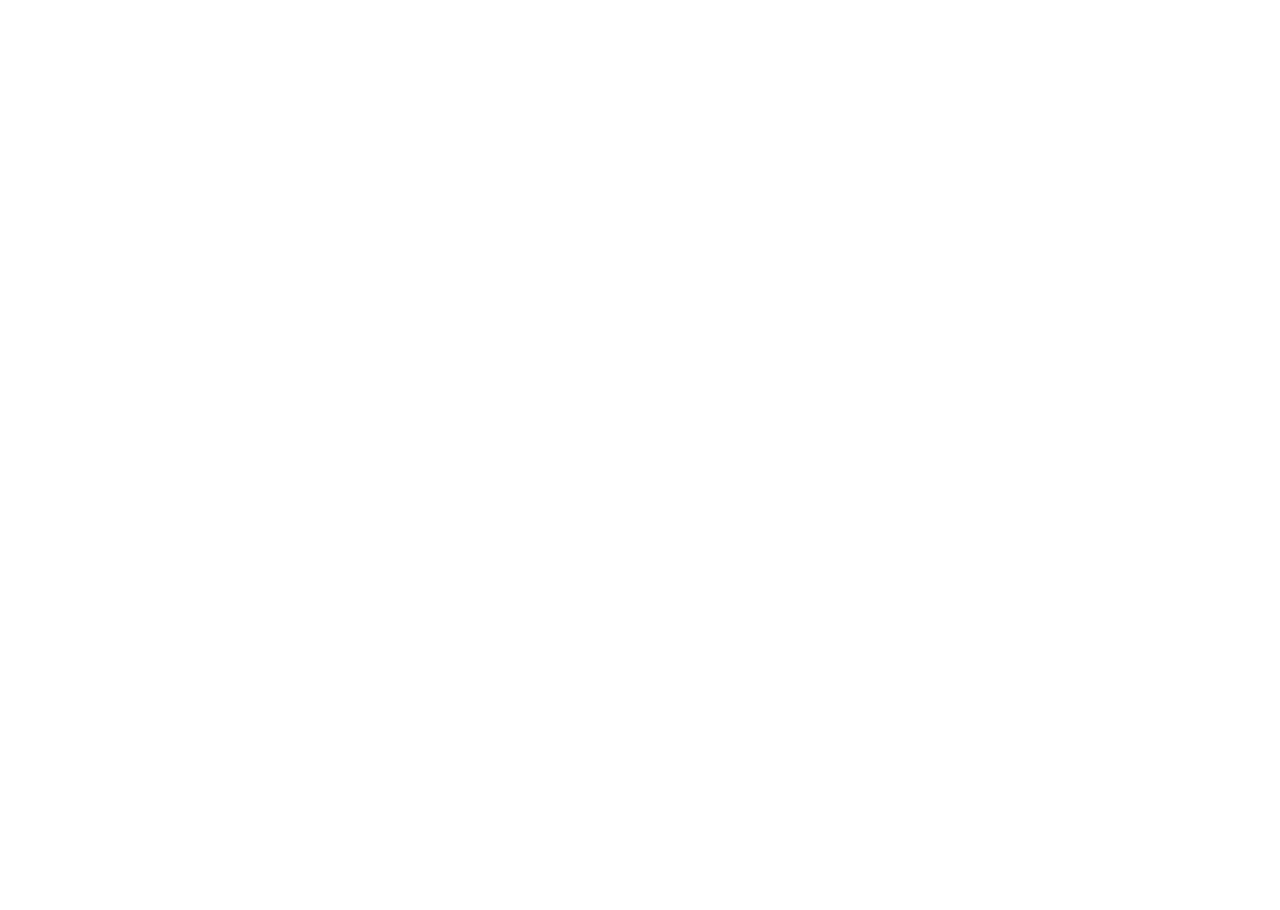
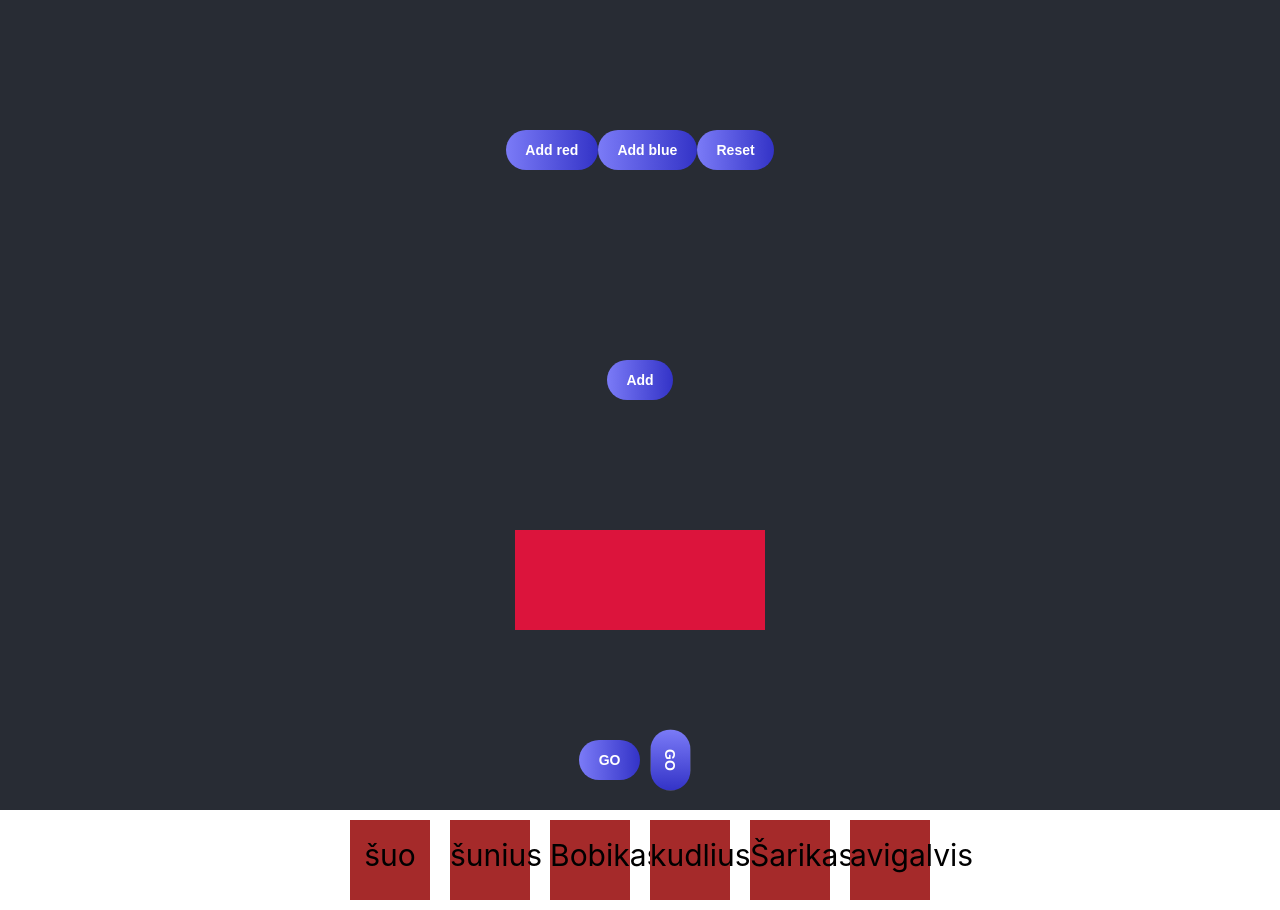
Before and after one commit to Rasosm/my-app-tasks, a React (Create React App) app: page / in a window 1280 px wide. Shown: the part 1500-2410 px from the top of the page. Before the commit the page ends 1310 px from the top, so only its background shows below. Built offline with nearby package versions, Linux system fonts and the light colour scheme.

Commit message:
Base list 1

```diff
--- a/src/App.jsx
+++ b/src/App.jsx
@@ -3,30 +3,49 @@
 import './button.scss';
 import Animals from './Components/Animals';
 import Betkoks from './Components/Betkoks';
+import BtnAdd from './Components/BtnAdd';
+import BtnAddRemove from './Components/BtnAddRemove';
 import BtnChangeRandom from './Components/BtnChangeRandom';
+import BtnTest from './Components/BtnTest';
 import ButtonChange from './Components/ButtonChange';
 import Forest from './Components/Forest';
 import Labas from './Components/Labas';
 import PlusMinus from './Components/PlusMinus';
 import Zebrai from './Components/Zebrai';
-import rand from "./Functions/rand";
+import rand from './Functions/rand';
 
+const dogs = ['šuo', 'šunius', 'Bobikas', 'kudlius', 'Šarikas', 'avigalvis'];
 
 function App() {
-
-
     return (
         <div className="App">
             <header className="App-header">
                 <Betkoks bet="yellow"></Betkoks>
                 <Animals dogs="buldog, smok" birds="gsacn, hdfhda"></Animals>
-        <Forest forestColor="green" trees="fgjcvn, jhfj" insects="fjgf, vchh"></Forest>
-        <Zebrai textColor={rand(1, 2) === 1 ? "red" : "blue"} />
+                <Forest
+                    forestColor="green"
+                    trees="fgjcvn, jhfj"
+                    insects="fjgf, vchh"
+                ></Forest>
+                <Zebrai textColor={rand(1, 2) === 1 ? 'red' : 'blue'} />
                 <ButtonChange />
                 <BtnChangeRandom />
                 <Labas></Labas>
-        <PlusMinus/>
+                <PlusMinus />
+                <BtnAdd />
+                <BtnAddRemove />
+                <BtnAdd />
+                <BtnTest />
             </header>
+            <div className="container">
+                <div className="container">
+                    {dogs.map((dog, i) => (
+                        <div key={i} className="shape">
+                            {dog}
+                        </div>
+                    ))}
+                </div>
+            </div>
         </div>
     );
 }
--- a/src/App.scss
+++ b/src/App.scss
@@ -15,7 +15,7 @@
 
 .App-header {
     background-color: #282c34;
-    min-height: 100vh;
+    min-height: 50vh;
     display: flex;
     flex-direction: column;
     align-items: center;
@@ -42,5 +42,44 @@
     background: brown;
     line-height: 70px;
     font-size: 30px;
+    margin: 10px;
 
 }
+.bin {
+    display: flex;
+    justify-content: center;
+    align-items: center;
+    width: 80%;
+    flex-wrap: wrap;
+
+    .square {
+        width: 100px;
+        height: 100px;
+        margin: 5px;
+        border: 1px dashed gray;
+        background-color: blue;
+
+        &.blue {
+            background-color: skyblue;
+            border-color: skyblue;
+        }
+    }
+}
+.hor {
+    width: 100px,
+
+}
+.kv {
+    width: 250px;
+    height: 100px;
+    background-color: crimson;
+    transition: all 0.5s;
+    margin: 100px;
+}
+
+.container{
+    display: flex;
+    flex-direction: row;
+        align-items: center;
+        justify-content: center;
+}
--- /dev/null
+++ b/src/Components/BtnAdd.jsx
@@ -0,0 +1,22 @@
+import { useState } from 'react';
+
+function BtnAdd() {
+    const [square, setSquare] = useState([]);
+
+    const add = () => {
+        setSquare((square) => [...square, 1]);
+    };
+
+    return (
+        <>
+            <button onClick={add}>Add</button>
+            <div className="bin">
+                {square.map((_, i) => (
+                    <div className="square" key={i}></div>
+                ))}
+            </div>
+        </>
+    );
+}
+
+export default BtnAdd;
--- /dev/null
+++ b/src/Components/BtnAddRemove.jsx
@@ -0,0 +1,49 @@
+import { useState } from 'react';
+
+function BtnAddRemove() {
+    const [sq, setSq] = useState([]);
+
+    const addRed = () => {
+        setSq((sq) => [
+            ...sq,
+            {
+                color: 'crimson',
+            },
+        ]);
+    };
+
+    const addBlue = () => {
+        setSq((s) => [
+            ...sq,
+            {
+                color: 'blue',
+            },
+        ]);
+    };
+
+    const reset = () => {
+        setSq((sq) => []);
+    };
+
+    return (
+        <div className="App">
+            <div className="App-header">
+                <div className="bin">
+                    {sq.map((what, i) => (
+                        <div
+                            key={i}
+                            className="square"
+                            style={{ backgroundColor: what.color }}
+                        ></div>
+                    ))}
+                </div>
+                <div>
+                    <button onClick={addRed}>Add red</button>
+                    <button onClick={addBlue}>Add blue</button>
+                    <button onClick={reset}>Reset</button>
+                </div>
+            </div>
+        </div>
+    );
+}
+export default BtnAddRemove;
--- /dev/null
+++ b/src/Components/BtnTest.jsx
@@ -0,0 +1,29 @@
+import { useState } from 'react';
+
+function BtnTest() {
+    const [ro, setRo] = useState(true);
+
+    return (
+        <div className="App">
+            <div className="App-header">
+                <div
+                    className="kv"
+                    style={{
+                        transform: ro ? null : 'rotate(90deg)',
+                    }}
+                ></div>
+                <div>
+                    <button onClick={() => setRo(true)}>GO</button>
+                    <button
+                        onClick={() => setRo(false)}
+                        style={{ transform: 'rotate(90deg)' }}
+                    >
+                        GO
+                    </button>
+                </div>
+            </div>
+        </div>
+    );
+}
+
+export default BtnTest;
--- /dev/null
+++ b/src/Functions/randColor.js
@@ -0,0 +1,5 @@
+function randColor() {
+    return '#' + Math.floor(Math.random() * 16777215).toString(16).padEnd(6, '0')
+}
+
+export default randColor;
```
Also changed, not shown: src/Components/PlusMinus.jsx (+19 -0 lines), src/Components/BtnTest1.jsx (added), src/Components/Dogs.jsx (added). Lines whose indentation alone changed are shown as unchanged.
